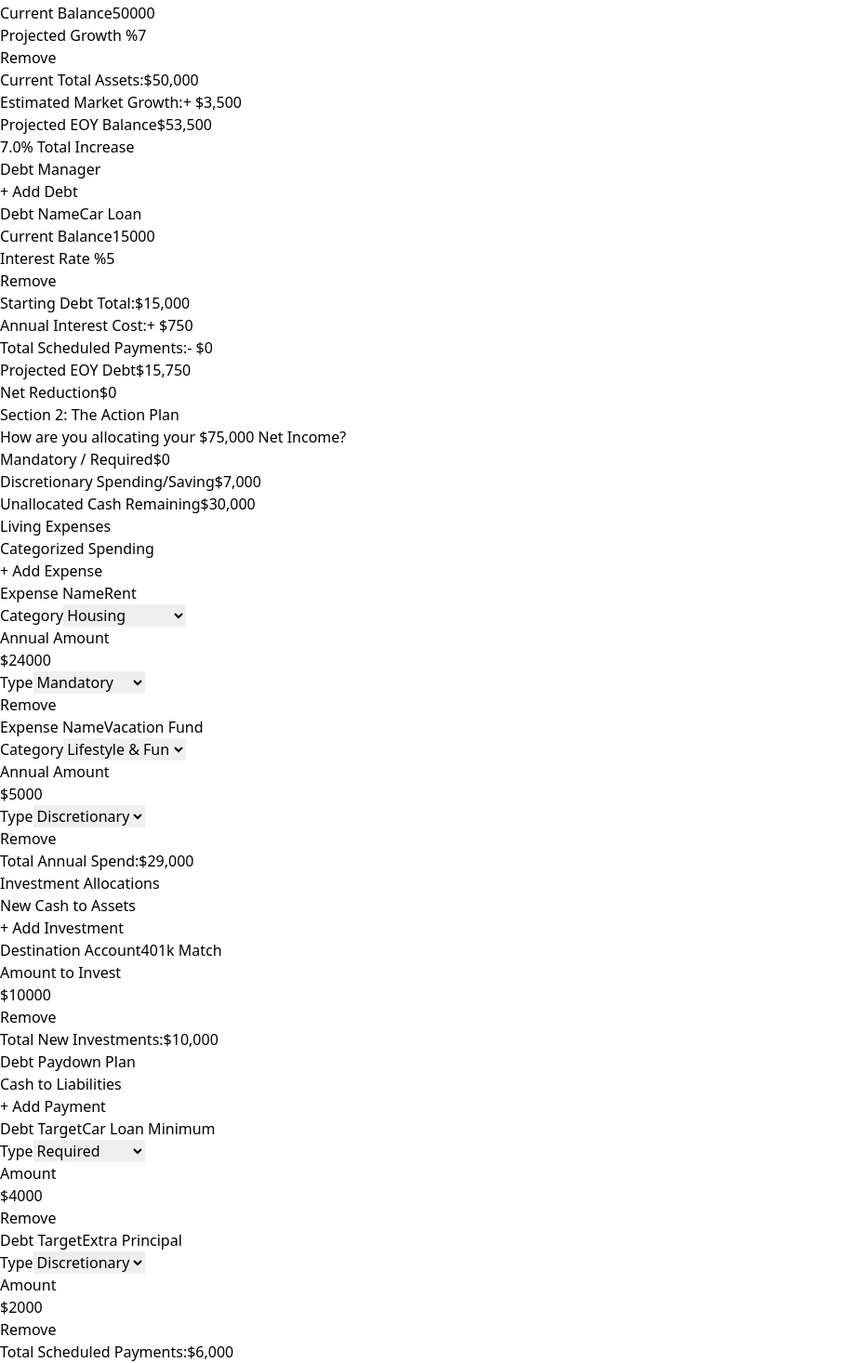
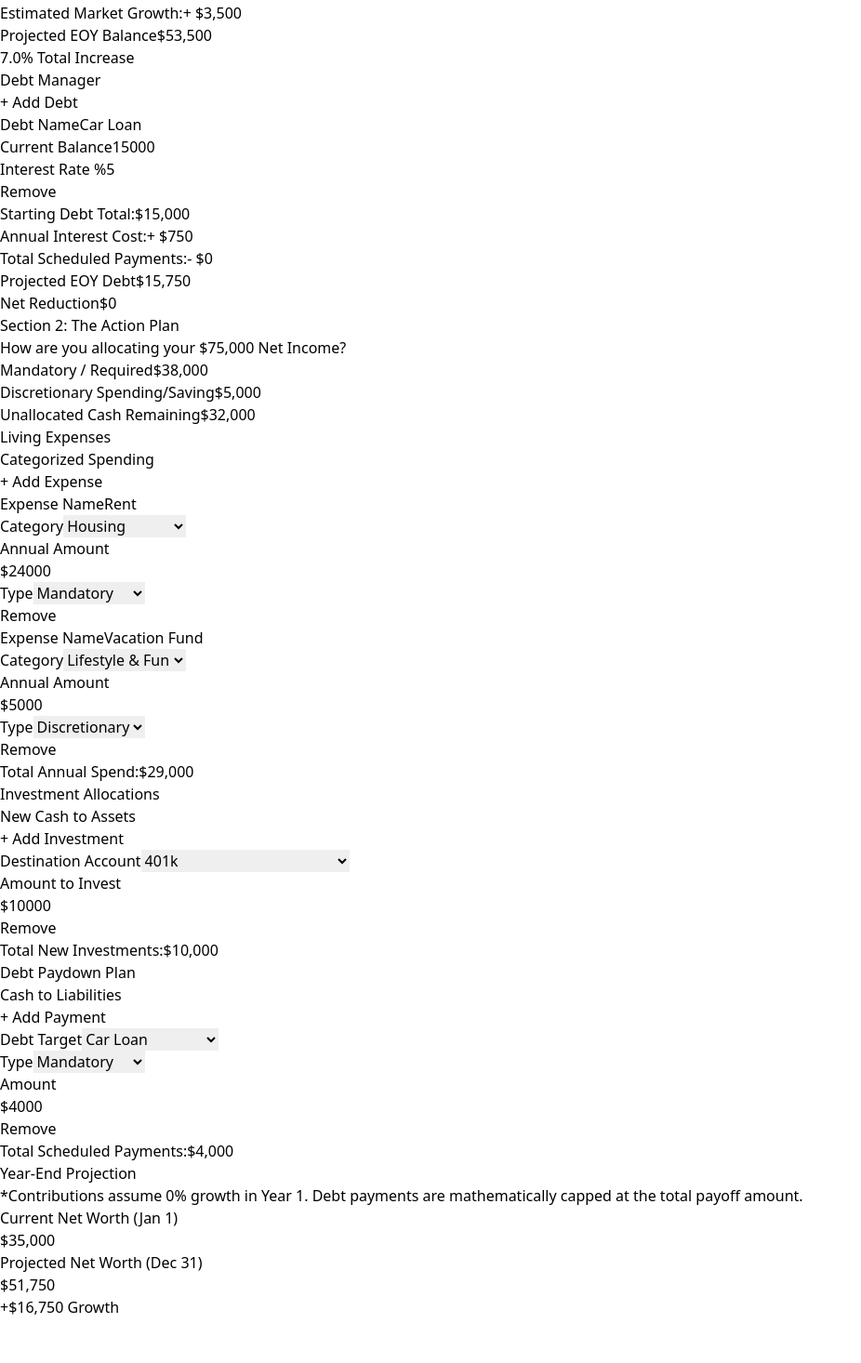
Before and after one commit to adamweiss19-king/finance-snapshot, a React (Vite) app: page / in a window 1280 px wide. Shown: the part 430-1896 px from the top of the page at 93% size, without its empty margins (0-926 px from the left). After the commit the page ends 1848 px from the top, so only its background shows below. Built offline with nearby package versions, Linux system fonts and the light colour scheme.

Commit message:
Summary the end

```diff
--- a/src/App.jsx
+++ b/src/App.jsx
@@ -7,7 +7,7 @@ import AssetContributionManager from './components/AssetContributionManager'
 import DebtContributionManager from './components/DebtContributionManager'
 
 function App() {
-  // STATE 1: THE FOUNDATION (Current Balances Only)
+  // STATE 1: THE FOUNDATION
   const [incomeData, setIncomeData] = useState([
     { id: 1, name: 'Salary', gross: 100000, taxRate: 25 }
   ]);
@@ -18,59 +18,85 @@ function App() {
     { id: 1, name: 'Car Loan', balance: 15000, interestRate: 5 }
   ]);
 
-  // STATE 2: THE FLOW (The Action Plan)
+  // STATE 2: THE FLOW
   const [spendingData, setSpendingData] = useState([
     { id: 1, name: 'Rent', category: 'Housing', amount: 24000, type: 'Required' },
     { id: 2, name: 'Vacation Fund', category: 'Lifestyle & Fun', amount: 5000, type: 'Discretionary' }
   ]);
-  const [assetContributionData, setAssetContributionData] = useState([
-    { id: 1, name: '401k Match', amount: 10000, type: 'Required' }
+  const [contributionData, setContributionData] = useState([
+    { id: 1, name: '401k Match', amount: 10000, type: 'Required', linkedId: '1' }
   ]);
   const [debtContributionData, setDebtContributionData] = useState([
-    { id: 1, name: 'Car Loan Minimum', amount: 4000, type: 'Required' },
-    { id: 2, name: 'Extra Principal', amount: 2000, type: 'Discretionary' }
+    { id: 1, name: 'Car Loan Minimum', amount: 4000, type: 'Required', linkedId: '1' }
   ]);
 
   // MATH HELPERS
   const calcTotal = (data) => data.reduce((acc, item) => acc + (item.amount || 0), 0);
-  const calcMandatory = (data) => data.reduce((acc, item) => acc + (item.type === 'Mandatory' ? (item.amount || 0) : 0), 0);
+  const calcMandatory = (data) => data.reduce((acc, item) => acc + (item.type === 'Required' ? (item.amount || 0) : 0), 0);
   const calcDiscretionary = (data) => data.reduce((acc, item) => acc + (item.type === 'Discretionary' ? (item.amount || 0) : 0), 0);
 
-  // CORE CALCULATIONS
   const totalNetIncome = incomeData.reduce((acc, item) => acc + (item.gross * (1 - item.taxRate / 100)), 0);
+  const totalSpending = calcTotal(spendingData);
+  const totalContributions = calcTotal(contributionData);
 
-  const totalSpending = calcTotal(spendingData);
-  const totalAssetContributions = calcTotal(assetContributionData);
-  const totalDebtContributions = calcTotal(debtContributionData);
+  // --- THE SMART MATH ENGINE ---
 
-  const totalMandatory = calcMandatory(spendingData) + calcMandatory(assetContributionData) + calcMandatory(debtContributionData);
-  const totalDiscretionary = calcDiscretionary(spendingData) + calcDiscretionary(assetContributionData) + calcDiscretionary(debtContributionData);
+  // 1. Asset EOY Calculation (0% Growth on new contributions)
+  let totalAssetEOY = 0;
+  assetData.forEach(asset => {
+    // Current balance + Growth
+    const baseEOY = asset.balance + (asset.balance * ((asset.growth || 0) / 100));
+    // Find contributions linked to this exact asset ID (Dropdowns output Strings, Date.now is a Number, so we cast to String)
+    const linkedContributions = contributionData
+      .filter(c => String(c.linkedId) === String(asset.id))
+      .reduce((sum, c) => sum + (c.amount || 0), 0);
 
-  const unallocatedCashFlow = totalNetIncome - totalSpending - totalAssetContributions - totalDebtContributions;
+    totalAssetEOY += baseEOY + linkedContributions;
+  });
 
-  // NET WORTH PROJECTIONS
-  const totalAssetEOY = assetData.reduce((acc, a) => acc + (a.balance + (a.balance * ((a.growth||0)/100))), 0) + totalAssetContributions;
-  const totalDebtEOY = debtData.reduce((acc, d) => acc + (d.balance + (d.balance * ((d.interestRate||0)/100))), 0) - totalDebtContributions;
+  // Add the "New / Unlinked" contributions to the EOY total
+  const unlinkedContributions = contributionData
+    .filter(c => c.linkedId === 'new' || !c.linkedId)
+    .reduce((sum, c) => sum + (c.amount || 0), 0);
+  totalAssetEOY += unlinkedContributions;
+
+  // 2. Debt EOY Calculation (The Logical Cap)
+  let totalDebtEOY = 0;
+  let effectiveDebtPayments = 0; // We use this to refund "overpayments" back to cash flow
+
+  debtData.forEach(debt => {
+    // Current balance + Interest
+    const baseEOY = debt.balance + (debt.balance * ((debt.interestRate || 0) / 100));
+    // Find payments linked to this exact debt ID
+    const linkedPayments = debtContributionData
+      .filter(p => String(p.linkedId) === String(debt.id))
+      .reduce((sum, p) => sum + (p.amount || 0), 0);
+
+    // LOGICAL CAP: You can't pay more than the debt owes
+    if (linkedPayments > baseEOY) {
+      effectiveDebtPayments += baseEOY; // Only consume what is owed
+      totalDebtEOY += 0;                // Debt is wiped out
+    } else {
+      effectiveDebtPayments += linkedPayments;
+      totalDebtEOY += (baseEOY - linkedPayments);
+    }
+  });
+
+  // 3. Final Cash Flow & Net Worth
+  const totalMandatory = calcMandatory(spendingData) + calcMandatory(contributionData) + calcMandatory(debtContributionData);
+  const totalDiscretionary = calcDiscretionary(spendingData) + calcDiscretionary(contributionData) + calcDiscretionary(debtContributionData);
+
+  // Notice we use 'effectiveDebtPayments' here so overpayments refund to your cash!
+  const unallocatedCashFlow = totalNetIncome - totalSpending - totalContributions - effectiveDebtPayments;
   const projectedNetWorth = totalAssetEOY - totalDebtEOY;
+  const currentNetWorth = assetData.reduce((acc, a) => acc + (a.balance||0), 0) - debtData.reduce((acc, d) => acc + (d.balance||0), 0);
 
   return (
-    <div className="min-h-screen bg-gray-50 p-4 md:p-8 text-gray-900">
-      <div className="max-w-[1600px] mx-auto">
-
-        {/* TOP SUMMARY HEADER */}
-        <div className="grid grid-cols-1 md:grid-cols-3 gap-4 mb-12 bg-slate-900 p-6 rounded-2xl text-white shadow-xl">
-          <div>
-            <p className="text-slate-400 text-xs uppercase font-bold tracking-widest">Current Net Worth</p>
-            <p className="text-2xl font-black">${(assetData.reduce((acc, a) => acc + (a.balance||0), 0) - debtData.reduce((acc, d) => acc + (d.balance||0), 0)).toLocaleString()}</p>
-          </div>
-          <div className="md:col-span-2 bg-slate-800 p-4 rounded-xl border border-slate-700">
-            <p className="text-slate-400 text-xs uppercase font-bold tracking-widest">Projected EOY Net Worth</p>
-            <p className="text-4xl font-black text-blue-400">${projectedNetWorth.toLocaleString()}</p>
-          </div>
-        </div>
+    <div className="min-h-screen bg-gray-50 p-4 md:p-8 text-gray-900 flex flex-col">
+      <div className="max-w-[1600px] mx-auto w-full flex-grow">
 
         {/* SECTION 1: THE FOUNDATION */}
-        <div className="mb-16">
+        <div className="mb-16 mt-4">
           <div className="mb-6 border-b border-gray-200 pb-4">
             <h2 className="text-3xl font-extrabold text-gray-900">Section 1: The Foundation</h2>
             <p className="text-gray-500 mt-1">Enter your income, current asset balances, and existing debts.</p>
@@ -84,8 +110,6 @@ function App() {
 
         {/* SECTION 2: THE ACTION PLAN */}
         <div className="mb-12 bg-white p-8 rounded-2xl shadow-sm border border-gray-200">
-
-          {/* NEW ACTION PLAN SUB-SUMMARY */}
           <div className="mb-8 border-b border-gray-200 pb-8">
             <div>
               <h2 className="text-3xl font-extrabold text-gray-900">Section 2: The Action Plan</h2>
@@ -101,7 +125,7 @@ function App() {
                 <span className="block text-xs uppercase font-bold tracking-widest text-slate-500">Discretionary Spending/Saving</span>
                 <span className="text-2xl font-black text-slate-700">${totalDiscretionary.toLocaleString()}</span>
               </div>
-              <div className="bg-slate-800 p-4 rounded-xl border border-slate-700 text-right">
+              <div className="bg-slate-800 p-4 rounded-xl border border-slate-700 text-right shadow-inner">
                 <span className="block text-xs uppercase font-bold tracking-widest text-slate-400">Unallocated Cash Remaining</span>
                 <span className={`text-3xl font-black ${unallocatedCashFlow >= 0 ? 'text-green-400' : 'text-red-400'}`}>
                   ${unallocatedCashFlow.toLocaleString()}
@@ -112,8 +136,32 @@ function App() {
 
           <div className="grid grid-cols-1 lg:grid-cols-3 gap-8 items-start">
             <SpendingManager data={spendingData} setData={setSpendingData} />
-            <AssetContributionManager data={assetContributionData} setData={setAssetContributionData} />
-            <DebtContributionManager data={debtContributionData} setData={setDebtContributionData} />
+            {/* Note: We pass the Foundation Data (assets/debts) down as props here! */}
+            <AssetContributionManager data={contributionData} setData={setContributionData} assets={assetData} />
+            <DebtContributionManager data={debtContributionData} setData={setDebtContributionData} debts={debtData} />
+          </div>
+        </div>
+
+        {/* FINAL SUMMARY (Moved to the bottom!) */}
+        <div className="mt-8 mb-12 bg-slate-900 p-8 rounded-2xl text-white shadow-2xl border border-slate-700">
+          <div className="mb-6 border-b border-slate-700 pb-4">
+            <h2 className="text-2xl font-black text-white">Year-End Projection</h2>
+            <p className="text-slate-400 text-sm mt-1">
+              *Contributions assume 0% growth in Year 1. Debt payments are mathematically capped at the total payoff amount.
+            </p>
+          </div>
+          <div className="grid grid-cols-1 md:grid-cols-2 gap-8">
+            <div className="bg-slate-800 p-6 rounded-xl border border-slate-700">
+              <p className="text-slate-400 text-xs uppercase font-bold tracking-widest">Current Net Worth (Jan 1)</p>
+              <p className="text-4xl font-black mt-2">${currentNetWorth.toLocaleString()}</p>
+            </div>
+            <div className="bg-gradient-to-br from-blue-900 to-slate-800 p-6 rounded-xl border border-blue-800 shadow-inner">
+              <p className="text-blue-300 text-xs uppercase font-bold tracking-widest">Projected Net Worth (Dec 31)</p>
+              <p className="text-5xl font-black text-white mt-2">${projectedNetWorth.toLocaleString()}</p>
+              <p className="text-sm font-semibold mt-2 text-green-400">
+                 {projectedNetWorth >= currentNetWorth ? '+' : ''}${(projectedNetWorth - currentNetWorth).toLocaleString()} Growth
+              </p>
+            </div>
           </div>
         </div>
 
--- a/src/components/AssetContributionManager.jsx
+++ b/src/components/AssetContributionManager.jsx
@@ -4,7 +4,7 @@ const formatter = new Intl.NumberFormat('en-US', {
   style: 'currency', currency: 'USD', minimumFractionDigits: 0,
 });
 
-function AssetContributionManager({ data, setData }) {
+function AssetContributionManager({ data, setData , assets}) {
   const addContribution = () => {
     setData([...data, { id: Date.now(), name: '', amount: 0 }]);
   };
@@ -36,10 +36,16 @@ function AssetContributionManager({ data, setData }) {
           <div key={item.id} className="bg-blue-50/30 p-4 rounded-xl border border-blue-100 shadow-sm grid grid-cols-1 md:grid-cols-3 gap-4 items-end">
             <div className="md:col-span-1">
               <label className="block text-[10px] font-bold text-gray-400 uppercase tracking-widest mb-2">Destination Account</label>
-              <input
-                type="text" value={item.name} onChange={(e) => updateContribution(item.id, 'name', e.target.value)}
-                placeholder="e.g. Vanguard ETF" className="w-full border-gray-300 rounded-md p-2 border"
-              />
+              <select
+                value={item.linkedId || 'new'}
+                onChange={(e) => updateContribution(item.id, 'linkedId', e.target.value)}
+                className="w-full border-gray-300 rounded-md p-2 border bg-white"
+              >
+                <option value="new">✨ New / Unlinked Account</option>
+                {assets && assets.map(asset => (
+                  <option key={asset.id} value={asset.id}>{asset.name || 'Unnamed Asset'}</option>
+                ))}
+              </select>
             </div>
             <div>
               <label className="block text-[10px] font-bold text-gray-400 uppercase tracking-widest mb-2">Amount to Invest</label>
--- a/src/components/DebtContributionManager.jsx
+++ b/src/components/DebtContributionManager.jsx
@@ -4,9 +4,9 @@ const formatter = new Intl.NumberFormat('en-US', {
   style: 'currency', currency: 'USD', minimumFractionDigits: 0,
 });
 
-function DebtContributionManager({ data, setData }) {
+function DebtContributionManager({ data, setData, debts }) {
   const addContribution = () => {
-    setData([...data, { id: Date.now(), name: '', amount: 0, type: 'Required' }]);
+    setData([...data, { id: Date.now(), name: '', amount: 0, type: 'Mandatory' }]);
   };
 
   const updateContribution = (id, field, value) => {
@@ -36,18 +36,24 @@ function DebtContributionManager({ data, setData }) {
           <div key={item.id} className="bg-red-50/30 p-4 rounded-xl border border-red-100 shadow-sm grid grid-cols-1 md:grid-cols-4 gap-4 items-end">
             <div className="md:col-span-1">
               <label className="block text-[10px] font-bold text-gray-400 uppercase tracking-widest mb-2">Debt Target</label>
-              <input
-                type="text" value={item.name} onChange={(e) => updateContribution(item.id, 'name', e.target.value)}
-                placeholder="e.g. Car Loan" className="w-full border-gray-300 rounded-md p-2 border"
-              />
+              <select
+                value={item.linkedId || ''}
+                onChange={(e) => updateContribution(item.id, 'linkedId', e.target.value)}
+                className="w-full border-gray-300 rounded-md p-2 border bg-white"
+              >
+                <option value="" disabled>-- Select a Debt --</option>
+                {debts && debts.map(debt => (
+                  <option key={debt.id} value={debt.id}>{debt.name || 'Unnamed Debt'}</option>
+                ))}
+              </select>
             </div>
             <div>
               <label className="block text-[10px] font-bold text-gray-400 uppercase tracking-widest mb-2">Type</label>
               <select
-                value={item.type || 'Required'} onChange={(e) => updateContribution(item.id, 'type', e.target.value)}
+                value={item.type || 'Mandatory'} onChange={(e) => updateContribution(item.id, 'type', e.target.value)}
                 className="w-full border-gray-300 rounded-md p-2 border bg-white"
               >
-                <option value="Required">Required</option>
+                <option value="Mandatory">Mandatory</option>
                 <option value="Discretionary">Discretionary</option>
               </select>
             </div>
```
